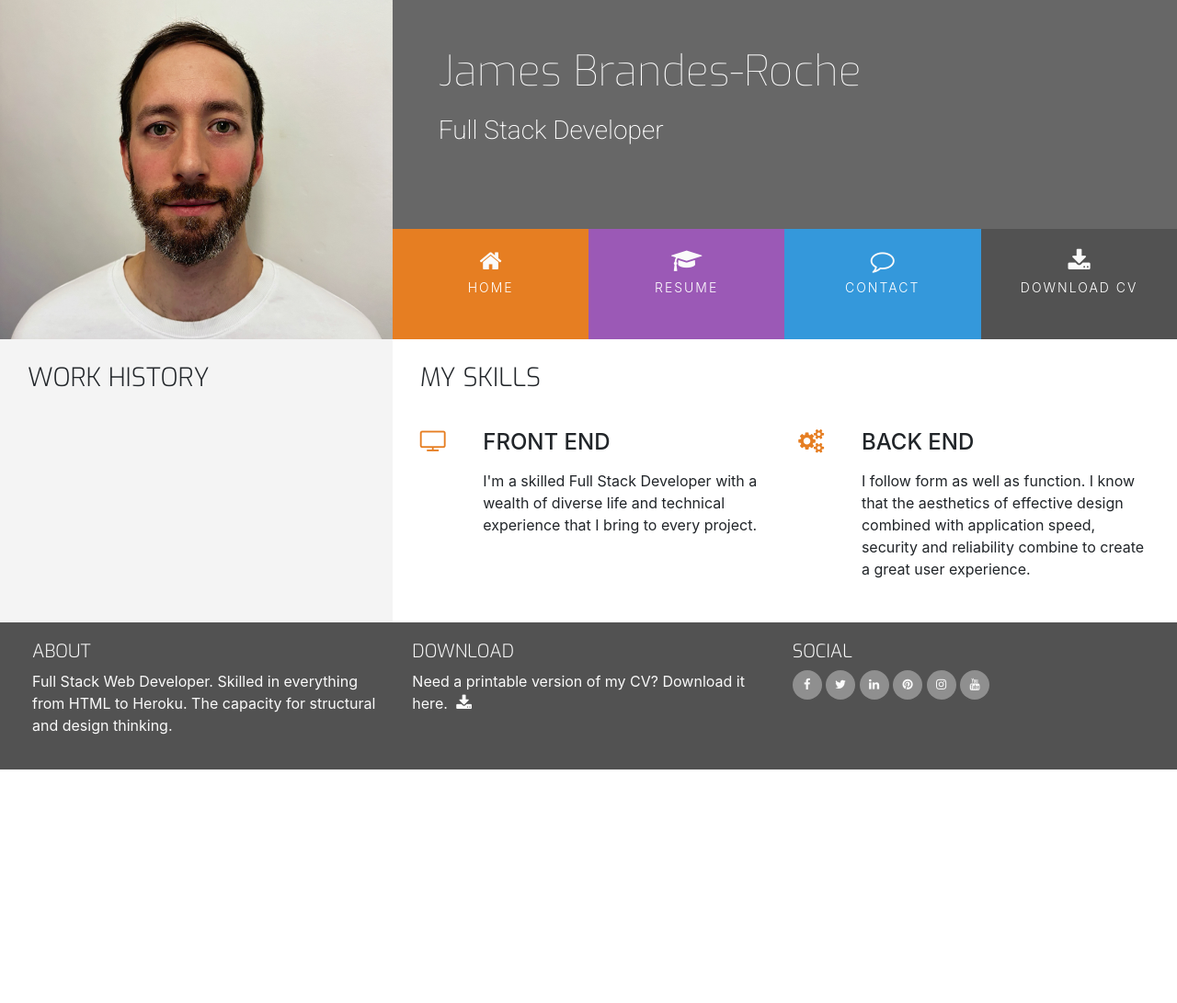
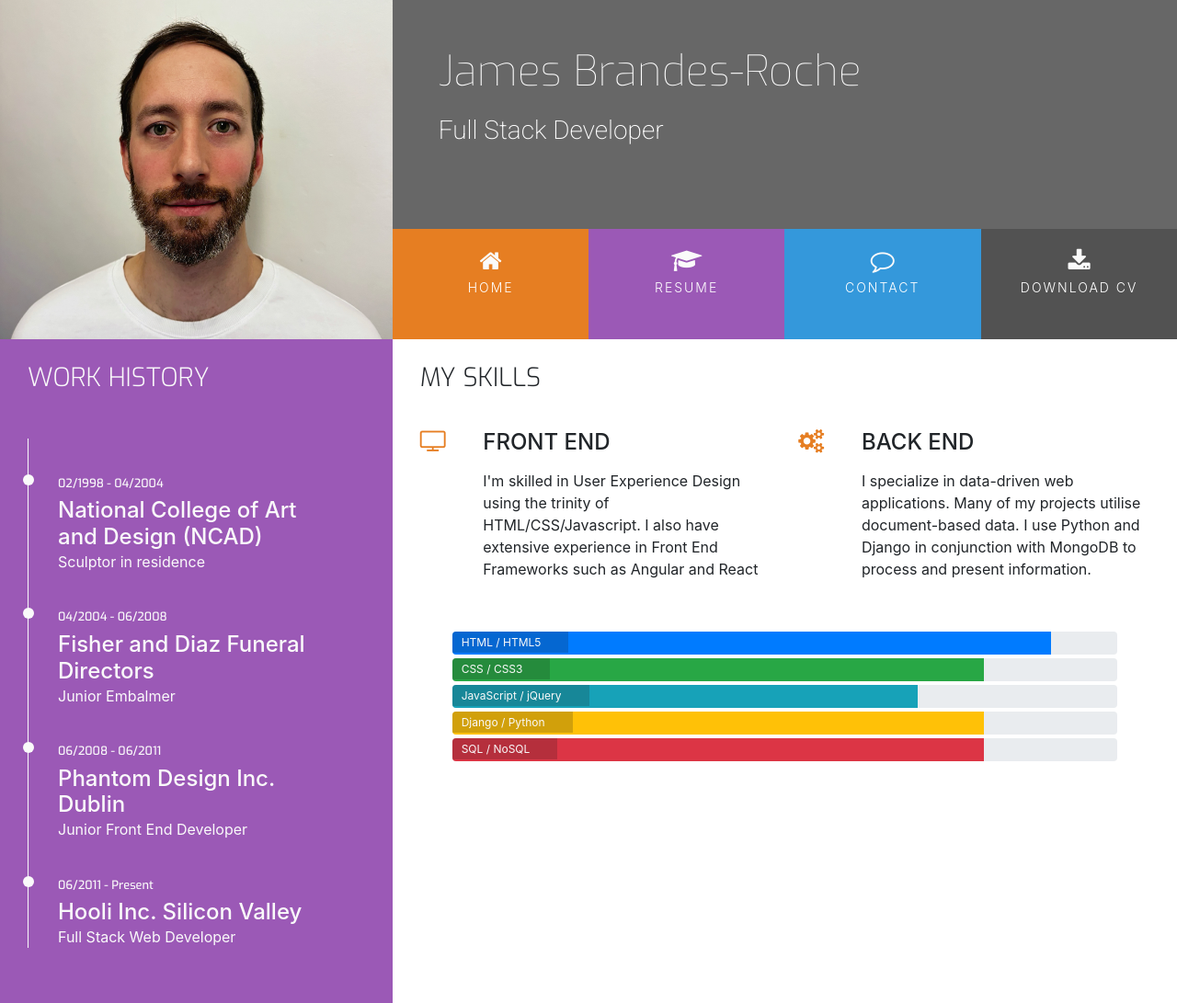
Before and after one commit to jamieroche1987/resume, a plain HTML site: page resume.html in a window 1280 px wide. Shown: the top 1091 px of the page at 92% size. Before the commit the page ends 837 px from the top, so only its background shows below. Drawn offline with nearby package versions, Linux system fonts and the light colour scheme.

Commit message:
Add work history timeline

```diff
--- a/assets/css/style.css
+++ b/assets/css/style.css
@@ -12,6 +12,10 @@
 
 .bg-color-personal-info {
     background-color: #f4f4f4;
+}
+
+.bg-color-work-history {
+    background-color: #9b59b6;
 }
 
 .ui-menu-color-home {
@@ -63,6 +67,7 @@ h4 {
     float: none;
 }
 
+.history-heading,
 .section-heading {
     font-family: "Exo", sans-serif;
     font-weight: 300;
@@ -260,3 +265,72 @@ footer {
     position: relative;
     width: 60%;
 }
+
+/* ----------------------------------------Skills */
+
+.progress {
+    position: relative;
+    height: 25px;
+    margin-bottom: 4px;
+}
+
+.progress-type {
+    position: absolute;
+    left: 0px;
+    font-weight: 400;
+    padding: 3px 30px 2px 10px;
+    color: #fafafa;
+    background-color: rgba(25, 25, 25, 0.2);
+}
+
+.progress-section {
+    margin: 40px 20px;
+}
+
+/* ----------------------------------------Work History */
+
+.history-heading {
+    color: #fafafa;
+    margin-bottom: 50px;
+}
+
+.timeline-item {
+    padding: 4em 2em 0em 2em;
+    position: relative;
+    color: #fafafa;
+    border-left: 1px solid;
+}
+
+.timeline-item p {
+    padding: 0;
+    margin: 0;
+}
+
+.timeline-item:before {
+    content: attr(data-dates);
+    position: absolute;
+    left: 2.5em;
+    top: 3em;
+    display: block;
+    font-family: "Exo", sans-serif;
+    font-weight: 500;
+    font-size: 0.8em;
+    padding: 0;
+    margin: 0;
+}
+
+.timeline-item:after {
+    width: 12px;
+    height: 12px;
+    display: block;
+    top: 2.4em;
+    position: absolute;
+    left: -6px;
+    border-radius: 12px;
+    content: '';
+    background: #fafafa;
+}
+
+.history-items {
+    margin-bottom: 30px;
+}
--- a/resume.html
+++ b/resume.html
@@ -53,12 +53,30 @@
     </header>
     <section class="container-fluid">
         <div class="row">
-            <div class="col-md-4 bg-color-personal-info section-column">
+            <div class="col-md-4 bg-color-work-history section-column">
                 <div class="row">
                     <div class="col-12">
-                        <h3 class="section-heading uppercase">
+                        <h3 class="history-heading uppercase">
                             Work History
                         </h3>
+                    </div>
+                </div>
+                <div class="history-items">
+                    <div class="timeline-item" data-dates="02/1998 - 04/2004">
+                        <h4>National College of Art and Design (NCAD)</h4>
+                        <p>Sculptor in residence</p>
+                    </div>
+                    <div class="timeline-item" data-dates="04/2004 - 06/2008">
+                        <h4>Fisher and Diaz Funeral Directors</h4>
+                        <p>Junior Embalmer</p>
+                    </div>
+                    <div class="timeline-item" data-dates="06/2008 - 06/2011">
+                        <h4>Phantom Design Inc. Dublin</h4>
+                        <p>Junior Front End Developer</p>
+                    </div>
+                    <div class="timeline-item" data-dates="06/2011 - Present">
+                        <h4>Hooli Inc. Silicon Valley</h4>
+                        <p>Full Stack Web Developer</p>
                     </div>
                 </div>
             </div>
@@ -77,8 +95,8 @@
                             <div class="col-10">
                                 <h4 class="three-reasons-heading uppercase">Front End</h4>
                                 <p>
-                                    I'm a skilled Full Stack Developer with a wealth of diverse life and technical
-                                    experience that I bring to every project.
+                                    I'm skilled in User Experience Design using the trinity of HTML/CSS/Javascript. I
+                                    also have extensive experience in Front End Frameworks such as Angular and React
                                 </p>
                             </div>
                         </div>
@@ -91,11 +109,50 @@
                             <div class="col-10">
                                 <h4 class="three-reasons-heading uppercase">Back End</h4>
                                 <p>
-                                    I follow form as well as function. I know that the aesthetics of effective design
-                                    combined with application speed, security and reliability combine to create a great
-                                    user experience.
+                                    I specialize in data-driven web applications. Many of my projects utilise
+                                    document-based data. I use Python and Django in conjunction with MongoDB to process
+                                    and present information.
                                 </p>
                             </div>
+                        </div>
+                    </div>
+                </div>
+                <div class="row progress-section">
+                    <div class="col">
+                        <div class="progress">
+                            <div class="progress-bar" role="progressbar" aria-valuenow="90" aria-valuemin="0"
+                                aria-valuemax="100" style="width:90%;">
+                                <span class="sr-only">90% complete</span>
+                            </div>
+                            <span class="progress-type">HTML / HTML5</span>
+                        </div>
+                        <div class="progress">
+                            <div class="progress-bar bg-success" role="progressbar" aria-valuenow="80" aria-valuemin="0"
+                                aria-valuemax="100" style="width:80%;">
+                                <span class="sr-only">80% complete</span>
+                            </div>
+                            <span class="progress-type">CSS / CSS3</span>
+                        </div>
+                        <div class="progress">
+                            <div class="progress-bar bg-info" role="progressbar" aria-valuenow="70" aria-valuemin="0"
+                                aria-valuemax="100" style="width:70%;">
+                                <span class="sr-only">70% complete</span>
+                            </div>
+                            <span class="progress-type">JavaScript / jQuery</span>
+                        </div>
+                        <div class="progress">
+                            <div class="progress-bar bg-warning" role="progressbar" aria-valuenow="80" aria-valuemin="0"
+                                aria-valuemax="100" style="width:80%;">
+                                <span class="sr-only">80% complete</span>
+                            </div>
+                            <span class="progress-type">Django / Python</span>
+                        </div>
+                        <div class="progress">
+                            <div class="progress-bar bg-danger" role="progressbar" aria-valuenow="80" aria-valuemin="0"
+                                aria-valuemax="100" style="width:80%;">
+                                <span class="sr-only">80% complete</span>
+                            </div>
+                            <span class="progress-type">SQL / NoSQL</span>
                         </div>
                     </div>
                 </div>
```
Also changed, not shown: index.html (+3 -4 lines).
